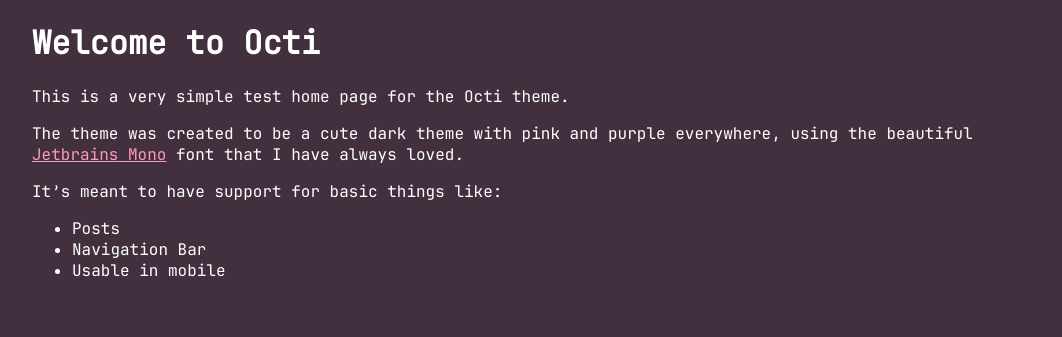
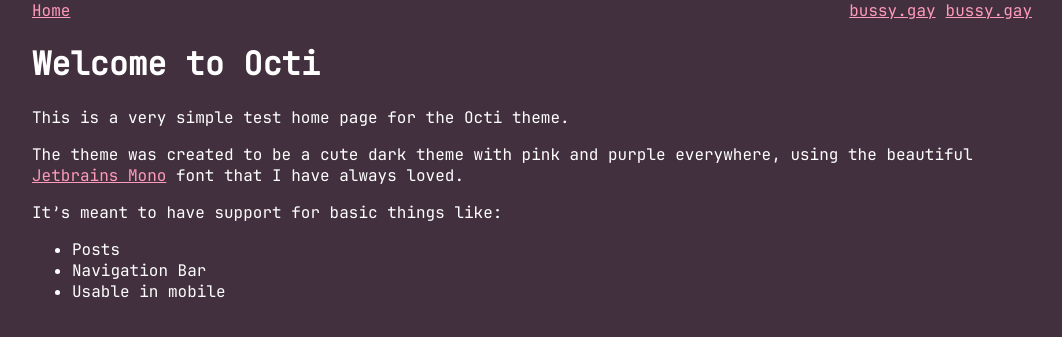
Before and after one commit to justalemon/Octi, a Jekyll site: the page built from index.md, in a window 1280 px wide. Shown: the top 337 px of the page, without its empty margins (108-1170 px from the left). Built offline with Jekyll 4.4.1, drawn with Linux system fonts in a browser that asks for light colours; our own code applies the rules of GitHub Pages for plain Markdown files.

Commit message:
Added simple header navigation

```diff
--- /dev/null
+++ b/_includes/navigation.html
@@ -0,0 +1,8 @@
+<div id="nav">
+    <a href="/">Home</a>
+
+    <div id="nav-pages" >
+        <a href="bussy.gay">bussy.gay</a>
+        <a href="bussy.gay">bussy.gay</a>
+    </div>
+</div>
--- a/_layouts/base.html
+++ b/_layouts/base.html
@@ -14,6 +14,9 @@
     </head>
 
     <body>
+        <header>
+            {%- include navigation.html -%}
+        </header>
         <main>
             {{ content }}
         </main>
--- a/assets/style.css
+++ b/assets/style.css
@@ -16,6 +16,12 @@ a:visited {
     color: #ff6b99;
 }
 
+#nav-pages {
+    display: flex;
+    float: right;
+    gap: 10px;
+}
+
 body {
     color: white;
     align-content: center;
```
